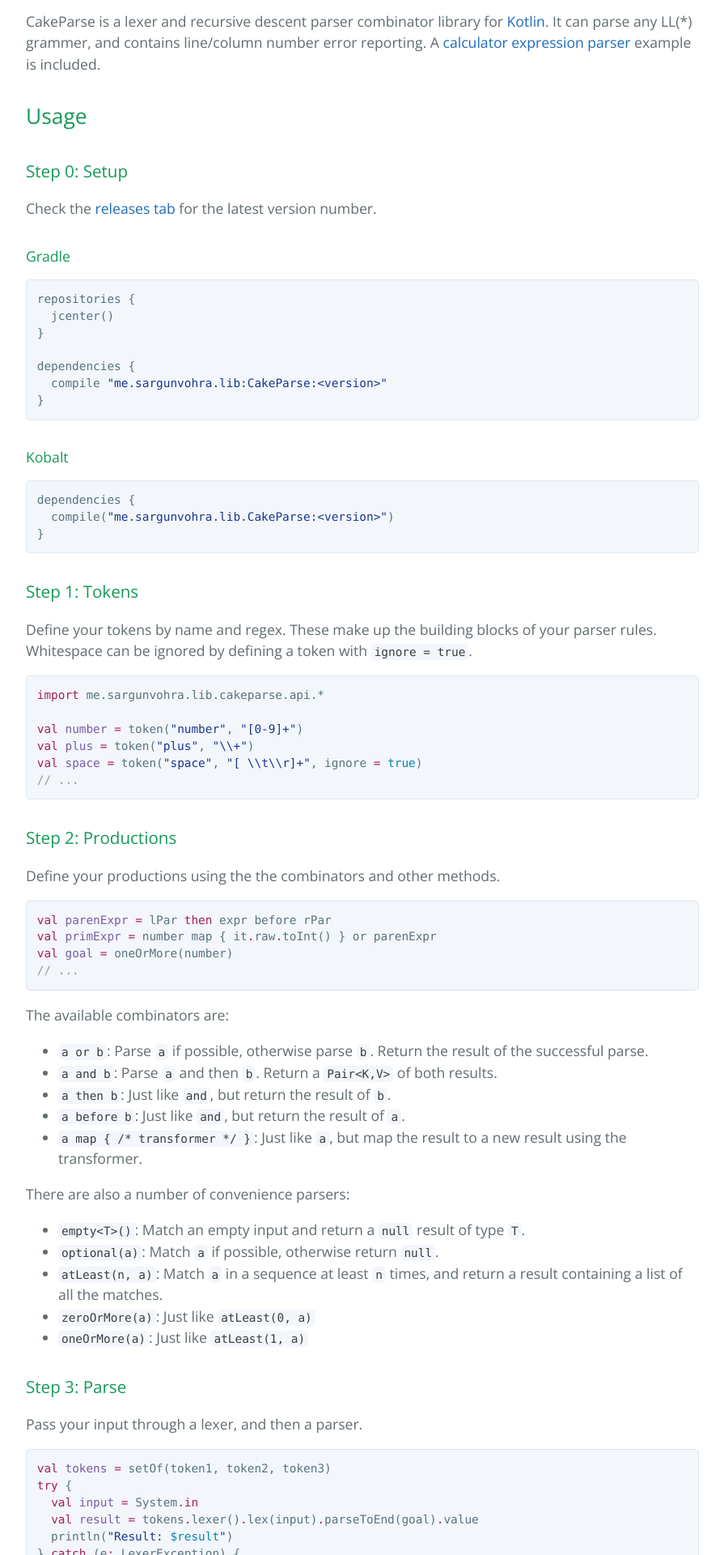
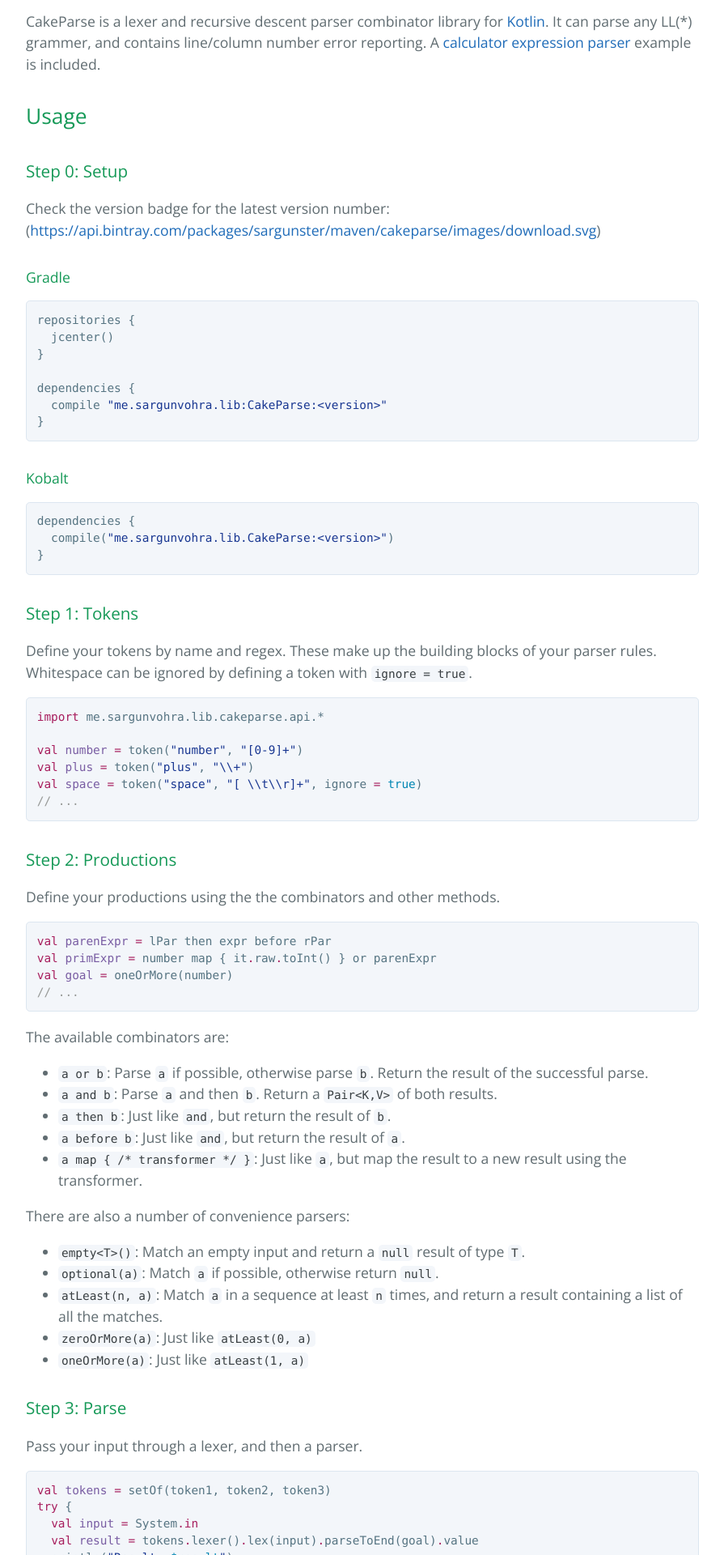
Before and after one commit to sargunv/cakeparse, a Jekyll site: the page index.html, which Jekyll copies as it is, in a window 1280 px wide. Shown: the part 472-2392 px from the top of the page at 81% size, without its empty margins (192-1087 px from the left). Built offline with Jekyll 4.4.1, drawn with Linux system fonts in a browser that asks for light colours; some of the changed text lies outside the part shown.

Commit message:
Create gh-pages branch via GitHub

```diff
--- a/index.html
+++ b/index.html
@@ -13,9 +13,9 @@
     <section class="page-header">
       <h1 class="project-name">CakeParse</h1>
       <h2 class="project-tagline">Simple parser combinator library for Kotlin</h2>
-      <a href="https://github.com/sargunster/CakeParse" class="btn">View on GitHub</a>
-      <a href="https://github.com/sargunster/CakeParse/zipball/master" class="btn">Download .zip</a>
-      <a href="https://github.com/sargunster/CakeParse/tarball/master" class="btn">Download .tar.gz</a>
+      <a href="https://github.com/sargunster/cakeparse" class="btn">View on GitHub</a>
+      <a href="https://github.com/sargunster/cakeparse/zipball/master" class="btn">Download .zip</a>
+      <a href="https://github.com/sargunster/cakeparse/tarball/master" class="btn">Download .tar.gz</a>
     </section>
 
     <section class="main-content">
@@ -30,7 +30,8 @@
 <h3>
 <a id="step-0-setup" class="anchor" href="#step-0-setup" aria-hidden="true"><span aria-hidden="true" class="octicon octicon-link"></span></a>Step 0: Setup</h3>
 
-<p>Check the <a href="https://github.com/sargunster/CakeParse/releases">releases tab</a> for the latest version number.</p>
+<p>Check the version badge for the latest version number:
+(<a href="https://api.bintray.com/packages/sargunster/maven/cakeparse/images/download.svg">https://api.bintray.com/packages/sargunster/maven/cakeparse/images/download.svg</a>)</p>
 
 <h4>
 <a id="gradle" class="anchor" href="#gradle" aria-hidden="true"><span aria-hidden="true" class="octicon octicon-link"></span></a>Gradle</h4>
@@ -67,7 +68,7 @@
 
 <p>Define your productions using the the combinators and other methods.</p>
 
-<div class="highlight highlight-source-Kotlin"><pre><span class="pl-k">val</span> <span class="pl-en">parenExpr</span> <span class="pl-k">=</span> lPar <span class="pl-k">then</span> expr before rPar
+<div class="highlight highlight-source-Kotlin"><pre><span class="pl-k">val</span> <span class="pl-en">parenExpr</span> <span class="pl-k">=</span> lPar then expr before rPar
 <span class="pl-k">val</span> <span class="pl-en">primExpr</span> <span class="pl-k">=</span> number map { it<span class="pl-k">.</span>raw<span class="pl-k">.</span>toInt() } or parenExpr
 <span class="pl-k">val</span> <span class="pl-en">goal</span> <span class="pl-k">=</span> oneOrMore(number)
 <span class="pl-c">// ...</span></pre></div>
@@ -130,15 +131,15 @@
 <span class="pl-k">val</span> <span class="pl-en">rParen</span> <span class="pl-k">=</span> token(<span class="pl-s"><span class="pl-pds">"</span>rParen<span class="pl-pds">"</span></span>, <span class="pl-s"><span class="pl-pds">"</span><span class="pl-cce">\\</span>)<span class="pl-pds">"</span></span>)
 
 <span class="pl-c">// then put all refs</span>
-<span class="pl-k">val</span> <span class="pl-en">parenRef</span><span class="pl-k">:</span> Parser&lt;Token&gt; <span class="pl-k">=</span> <span class="pl-k">ref</span>({ paren })
+<span class="pl-k">val</span> <span class="pl-en">parenRef</span><span class="pl-k">:</span> Parser&lt;Token&gt; <span class="pl-k">=</span> ref({ paren })
 
 <span class="pl-c">// then put all rules</span>
-<span class="pl-k">val</span> <span class="pl-en">paren</span> <span class="pl-k">=</span> (lParen <span class="pl-k">then</span> parenRef before rParen) or empty()</pre></div>
+<span class="pl-k">val</span> <span class="pl-en">paren</span> <span class="pl-k">=</span> (lParen then parenRef before rParen) or empty()</pre></div>
 
 <p>The best way to do this is to put your goal rule at the bottom, all rules that depend on it above, all rules that depend on those above those, etc. Anywhere a rule refers to itself or the rule below, use a <code>ref</code>.</p>
 
       <footer class="site-footer">
-        <span class="site-footer-owner"><a href="https://github.com/sargunster/CakeParse">CakeParse</a> is maintained by <a href="https://github.com/sargunster">sargunster</a>.</span>
+        <span class="site-footer-owner"><a href="https://github.com/sargunster/cakeparse">CakeParse</a> is maintained by <a href="https://github.com/sargunster">sargunster</a>.</span>
 
         <span class="site-footer-credits">This page was generated by <a href="https://pages.github.com">GitHub Pages</a> using the <a href="https://github.com/jasonlong/cayman-theme">Cayman theme</a> by <a href="https://twitter.com/jasonlong">Jason Long</a>.</span>
       </footer>
--- a/stylesheets/github-light.css
+++ b/stylesheets/github-light.css
@@ -1,17 +1,25 @@
 /*
-   Copyright 2014 GitHub Inc.
+The MIT License (MIT)
 
-   Licensed under the Apache License, Version 2.0 (the "License");
-   you may not use this file except in compliance with the License.
-   You may obtain a copy of the License at
+Copyright (c) 2016 GitHub, Inc.
 
-       http://www.apache.org/licenses/LICENSE-2.0
+Permission is hereby granted, free of charge, to any person obtaining a copy
+of this software and associated documentation files (the "Software"), to deal
+in the Software without restriction, including without limitation the rights
+to use, copy, modify, merge, publish, distribute, sublicense, and/or sell
+copies of the Software, and to permit persons to whom the Software is
+furnished to do so, subject to the following conditions:
 
-   Unless required by applicable law or agreed to in writing, software
-   distributed under the License is distributed on an "AS IS" BASIS,
-   WITHOUT WARRANTIES OR CONDITIONS OF ANY KIND, either express or implied.
-   See the License for the specific language governing permissions and
-   limitations under the License.
+The above copyright notice and this permission notice shall be included in all
+copies or substantial portions of the Software.
+
+THE SOFTWARE IS PROVIDED "AS IS", WITHOUT WARRANTY OF ANY KIND, EXPRESS OR
+IMPLIED, INCLUDING BUT NOT LIMITED TO THE WARRANTIES OF MERCHANTABILITY,
+FITNESS FOR A PARTICULAR PURPOSE AND NONINFRINGEMENT. IN NO EVENT SHALL THE
+AUTHORS OR COPYRIGHT HOLDERS BE LIABLE FOR ANY CLAIM, DAMAGES OR OTHER
+LIABILITY, WHETHER IN AN ACTION OF CONTRACT, TORT OR OTHERWISE, ARISING FROM,
+OUT OF OR IN CONNECTION WITH THE SOFTWARE OR THE USE OR OTHER DEALINGS IN THE
+SOFTWARE.
 
 */
 
@@ -19,18 +27,18 @@
   color: #969896;
 }
 
-.pl-c1      /* constant, markup.raw, meta.diff.header, meta.module-reference, meta.property-name, support, support.constant, support.variable, variable.other.constant */,
+.pl-c1 /* constant, variable.other.constant, support, meta.property-name, support.constant, support.variable, meta.module-reference, markup.raw, meta.diff.header */,
 .pl-s .pl-v /* string variable */ {
   color: #0086b3;
 }
 
-.pl-e  /* entity */,
+.pl-e /* entity */,
 .pl-en /* entity.name */ {
   color: #795da3;
 }
 
-.pl-s .pl-s1 /* string source */,
-.pl-smi      /* storage.modifier.import, storage.modifier.package, storage.type.java, variable.other, variable.parameter.function */ {
+.pl-smi /* variable.parameter.function, storage.modifier.package, storage.modifier.import, storage.type.java, variable.other */,
+.pl-s .pl-s1 /* string source */ {
   color: #333;
 }
 
@@ -42,13 +50,13 @@
   color: #a71d5d;
 }
 
-.pl-pds              /* punctuation.definition.string, string.regexp.character-class */,
-.pl-s                /* string */,
+.pl-s /* string */,
+.pl-pds /* punctuation.definition.string, string.regexp.character-class */,
 .pl-s .pl-pse .pl-s1 /* string punctuation.section.embedded source */,
-.pl-sr               /* string.regexp */,
-.pl-sr .pl-cce       /* string.regexp constant.character.escape */,
-.pl-sr .pl-sra       /* string.regexp string.regexp.arbitrary-repitition */,
-.pl-sr .pl-sre       /* string.regexp source.ruby.embedded */ {
+.pl-sr /* string.regexp */,
+.pl-sr .pl-cce /* string.regexp constant.character.escape */,
+.pl-sr .pl-sre /* string.regexp source.ruby.embedded */,
+.pl-sr .pl-sra /* string.regexp string.regexp.arbitrary-repitition */ {
   color: #183691;
 }
 
@@ -61,24 +69,24 @@
 }
 
 .pl-ii /* invalid.illegal */ {
+  color: #f8f8f8;
   background-color: #b52a1d;
-  color: #f8f8f8;
 }
 
 .pl-sr .pl-cce /* string.regexp constant.character.escape */ {
+  font-weight: bold;
   color: #63a35c;
-  font-weight: bold;
 }
 
 .pl-ml /* markup.list */ {
   color: #693a17;
 }
 
-.pl-mh        /* markup.heading */,
+.pl-mh /* markup.heading */,
 .pl-mh .pl-en /* markup.heading entity.name */,
-.pl-ms        /* meta.separator */ {
+.pl-ms /* meta.separator */ {
+  font-weight: bold;
   color: #1d3e81;
-  font-weight: bold;
 }
 
 .pl-mq /* markup.quote */ {
@@ -86,28 +94,28 @@
 }
 
 .pl-mi /* markup.italic */ {
+  font-style: italic;
   color: #333;
-  font-style: italic;
 }
 
 .pl-mb /* markup.bold */ {
+  font-weight: bold;
   color: #333;
-  font-weight: bold;
 }
 
 .pl-md /* markup.deleted, meta.diff.header.from-file */ {
+  color: #bd2c00;
   background-color: #ffecec;
-  color: #bd2c00;
 }
 
 .pl-mi1 /* markup.inserted, meta.diff.header.to-file */ {
+  color: #55a532;
   background-color: #eaffea;
-  color: #55a532;
 }
 
 .pl-mdr /* meta.diff.range */ {
+  font-weight: bold;
   color: #795da3;
-  font-weight: bold;
 }
 
 .pl-mo /* meta.output */ {
```
Also changed, not shown: params.json (+7 -1 lines).
